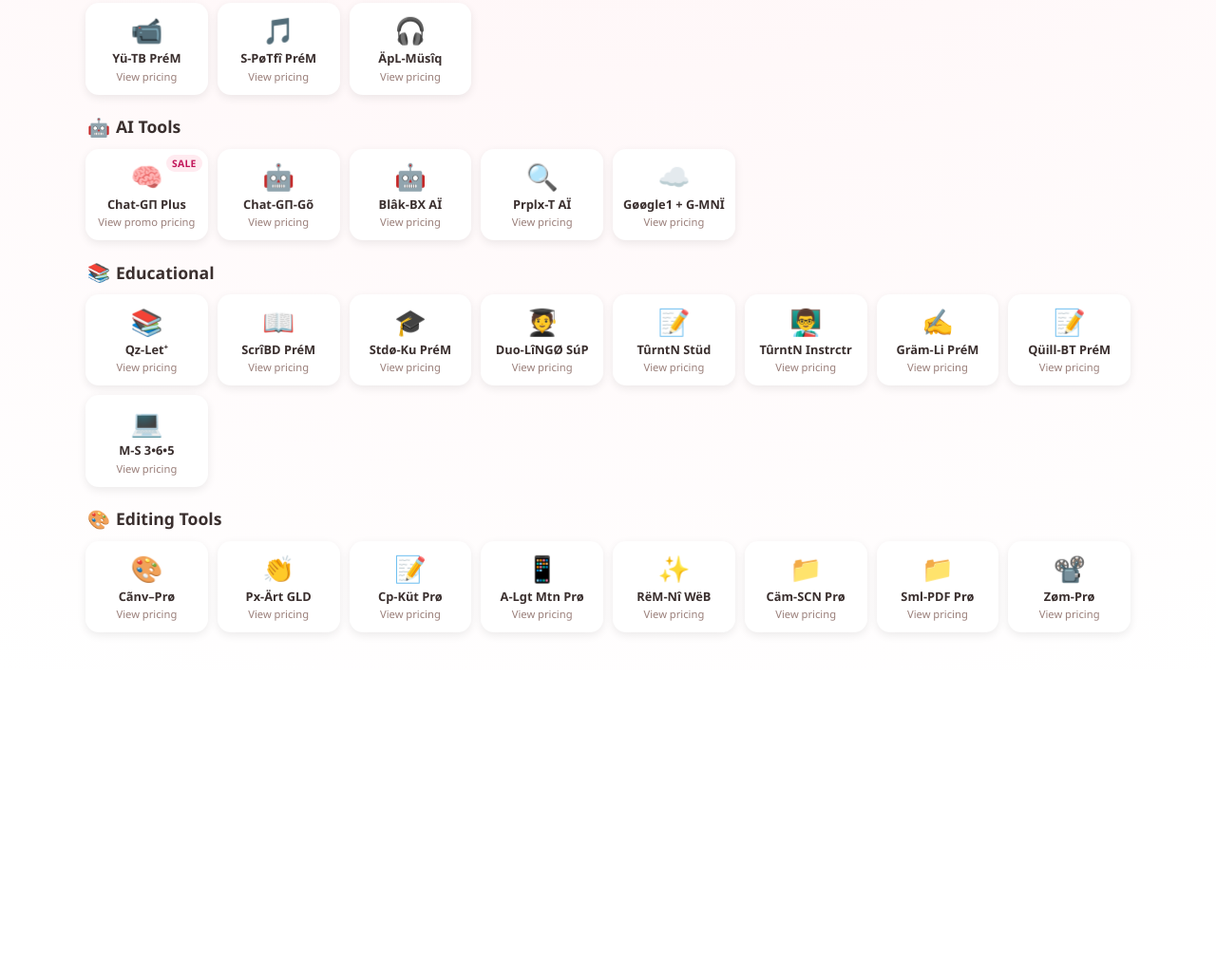
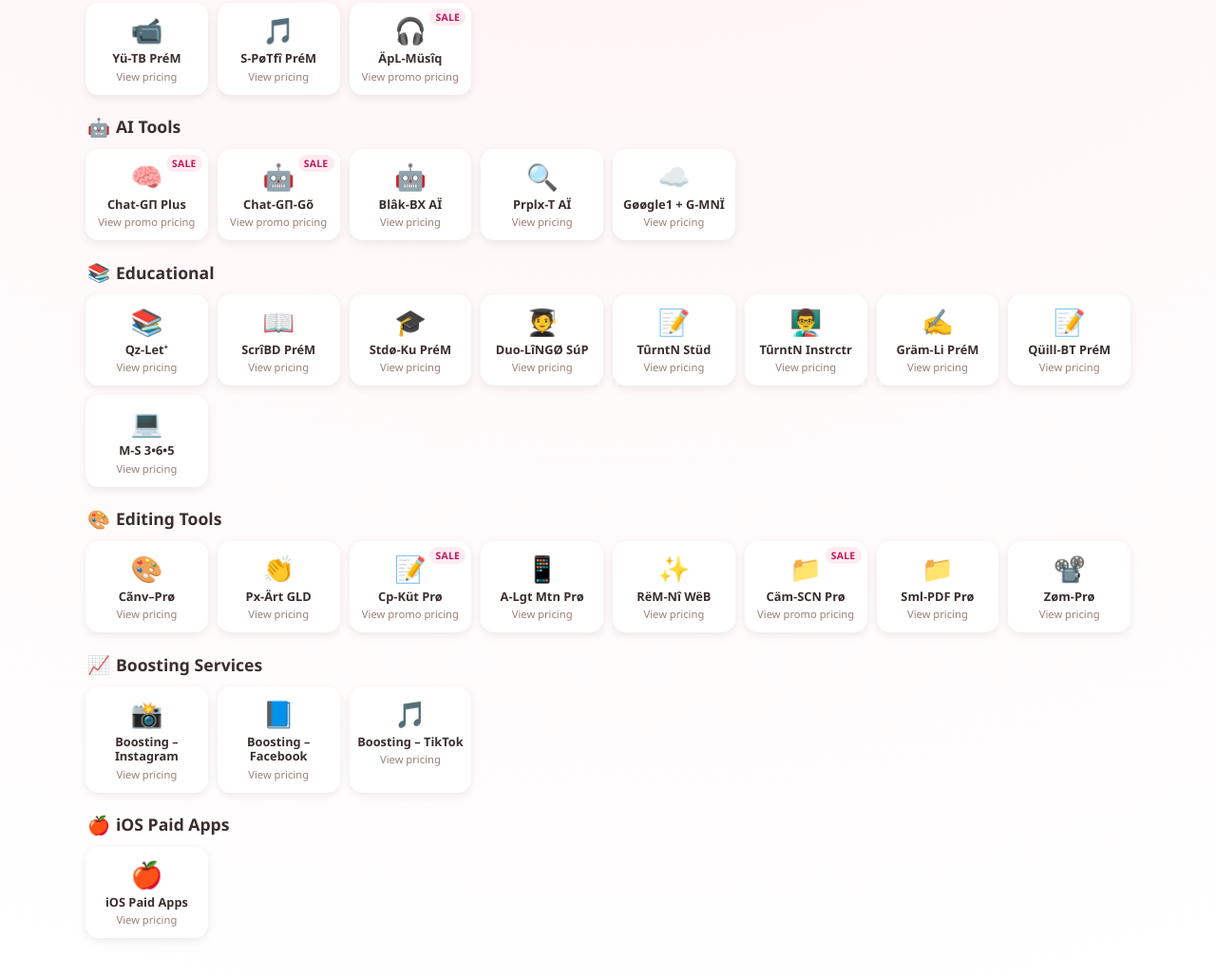
Before and after one commit to aiaxcartpremium/aiaxcartpricelist, a plain HTML site: page index.html in a window 1280 px wide. Shown: the part 740-1768 px from the top of the page at 95% size. Before the commit the page ends 1446 px from the top, so only its background shows below. Drawn offline with Linux system fonts and the light colour scheme.

Commit message:
Update index.html

```diff
--- a/index.html
+++ b/index.html
@@ -139,7 +139,7 @@
       cursor: pointer;
       transition: 0.18s ease;
       font-size: 0.8rem;
-      position: relative; /* for sale badge */
+      position: relative;
     }
 
     .card:hover {
@@ -349,6 +349,8 @@
         <button class="cat-btn" data-category="ai">AI</button>
         <button class="cat-btn" data-category="educational">Educational</button>
         <button class="cat-btn" data-category="editing">Editing</button>
+        <button class="cat-btn" data-category="boosting">Boosting</button>
+        <button class="cat-btn" data-category="ios">iOS Paid Apps</button>
       </div>
     </div>
 
@@ -371,7 +373,7 @@
   </div>
 
   <script>
-    // ========= DATA: ALL PRODUCTS + PRICING (OBFUSCATED NAMES) =========
+    // ========= DATA: ALL PRODUCTS + PRICING =========
     const PRODUCTS = [
       // ===== Entertainment =====
       {
@@ -732,6 +734,11 @@
             "3 months": 129,
             "4 months": 159
           }
+        },
+        sale: {
+          "Solo Account": {
+            "3 months": 100
+          }
         }
       },
 
@@ -753,13 +760,16 @@
             "3 months": 290
           }
         },
-        // SALE / Promo prices
         sale: {
           "Solo Account": {
-            "1 month": 450
+            "1 month": 450,
+            "2 months": 700,
+            "3 months": 900
           },
           "Shared Account": {
-            "1 month": 80
+            "1 month": 80,
+            "2 months": 150,
+            "3 months": 200
           }
         }
       },
@@ -776,6 +786,16 @@
           "Solo Account": {
             "1 month": 230,
             "1 year": 750
+          }
+        },
+        sale: {
+          "Shared Account": {
+            "1 month": 50,
+            "1 year": 200
+          },
+          "Solo Account": {
+            "1 month": 200,
+            "1 year": 400
           }
         }
       },
@@ -1068,6 +1088,11 @@
             "2 months": 120,
             "3 months": 155
           }
+        },
+        sale: {
+          "Solo Account": {
+            "7 days": 35
+          }
         }
       },
       {
@@ -1118,6 +1143,14 @@
             "2 months": 90,
             "3 months": 120
           }
+        },
+        sale: {
+          "Solo Account": {
+            "1 month": 70
+          },
+          "Shared Account": {
+            "1 month": 35
+          }
         }
       },
       {
@@ -1149,6 +1182,162 @@
             "1 month": 70,
             "2 months": 120,
             "3 months": 160
+          }
+        }
+      },
+
+      // ===== Boosting Services =====
+      {
+        id: "boost-insta",
+        name: "Boosting – Instagram",
+        icon: "📸",
+        category: "boosting",
+        pricing: {
+          "Views / Shares": {
+            "100": 20,
+            "500": 50,
+            "1,000": 70,
+            "10,000": 100
+          },
+          "Post / Reels Likes": {
+            "100": 20,
+            "500": 75,
+            "1,000": 125,
+            "5,000": 155,
+            "10,000": 200
+          },
+          "Followers": {
+            "100": 25,
+            "500": 90,
+            "1,000": 150,
+            "5,000": 350,
+            "10,000": 550
+          }
+        }
+      },
+      {
+        id: "boost-facebook",
+        name: "Boosting – Facebook",
+        icon: "📘",
+        category: "boosting",
+        pricing: {
+          "Profile/Page Followers (MB)": {
+            "100": 25,
+            "500": 100,
+            "1,000": 160
+          },
+          "Profile/Page Followers (PHB)": {
+            "100": 50,
+            "500": 210,
+            "1,000": 380
+          },
+          "Page Likes + Followers (MB)": {
+            "100": 35,
+            "500": 115,
+            "1,000": 175
+          },
+          "Page Likes + Followers (PHB)": {
+            "100": 60,
+            "500": 250,
+            "1,000": 430
+          },
+          "Post Reacts (MB)": {
+            "100": 20,
+            "500": 70,
+            "1,000": 100
+          },
+          "Post Reacts (PHB)": {
+            "100": 50,
+            "500": 210,
+            "1,000": 380
+          },
+          "Post / Reels Views": {
+            "1,000": 30,
+            "5,000": 110,
+            "10,000": 190
+          },
+          "Post Shares": {
+            "100": 20,
+            "500": 60,
+            "1,000": 90
+          },
+          "Comments (Customized) MB": {
+            "50": 100,
+            "100": 150,
+            "500": 550
+          },
+          "Comments (Customized) PHB": {
+            "50": 150,
+            "100": 280,
+            "500": 1300
+          },
+          "Group Members": {
+            "100": 20,
+            "500": 70,
+            "1,000": 100
+          }
+        }
+      },
+      {
+        id: "boost-tiktok",
+        name: "Boosting – TikTok",
+        icon: "🎵",
+        category: "boosting",
+        pricing: {
+          "Followers": {
+            "100": 35,
+            "500": 150,
+            "1,000": 220,
+            "5,000": 700,
+            "10,000": 1200
+          },
+          "Likes": {
+            "100": 20,
+            "500": 70,
+            "1,000": 110,
+            "5,000": 155,
+            "10,000": 200
+          },
+          "Views": {
+            "100": 10,
+            "500": 40,
+            "1,000": 60,
+            "5,000": 80,
+            "10,000": 100
+          },
+          "Live Likes": {
+            "100": 15,
+            "500": 45,
+            "1,000": 65,
+            "5,000": 90,
+            "10,000": 110
+          },
+          "Shares / Save": {
+            "100": 10,
+            "500": 40,
+            "1,000": 60,
+            "5,000": 80,
+            "10,000": 100
+          }
+        }
+      },
+
+      // ===== iOS Paid Apps =====
+      {
+        id: "ios-paid-apps",
+        name: "iOS Paid Apps",
+        icon: "🍎",
+        category: "ios",
+        pricing: {
+          "Lifetime (1 device only)": {
+            "Dazz Cam": 99,
+            "Procreate iPad": 120,
+            "AnkiMobile": 150
+          },
+          "With 1yr warranty (1 device)": {
+            "Goodnotes 6": 160,
+            "Kilonotes": 150,
+            "Penly": 150
           }
         }
       }
@@ -1197,7 +1386,9 @@
         streaming: "Streaming",
         ai: "AI Tools",
         educational: "Educational",
-        editing: "Editing Tools"
+        editing: "Editing Tools",
+        boosting: "Boosting Services",
+        ios: "iOS Paid Apps"
       };
 
       const catIcons = {
@@ -1205,7 +1396,9 @@
         streaming: "🎵",
         ai: "🤖",
         educational: "📚",
-        editing: "🎨"
+        editing: "🎨",
+        boosting: "📈",
+        ios: "🍎"
       };
 
       if (!filtered.length) {
@@ -1288,7 +1481,9 @@
         streaming: "Streaming",
         ai: "AI Tool",
         educational: "Educational",
-        editing: "Editing Tool"
+        editing: "Editing Tool",
+        boosting: "Boosting Service",
+        ios: "iOS Paid Apps"
       };
       modalCategory.textContent = catNames[prod.category] || "";
 
```
